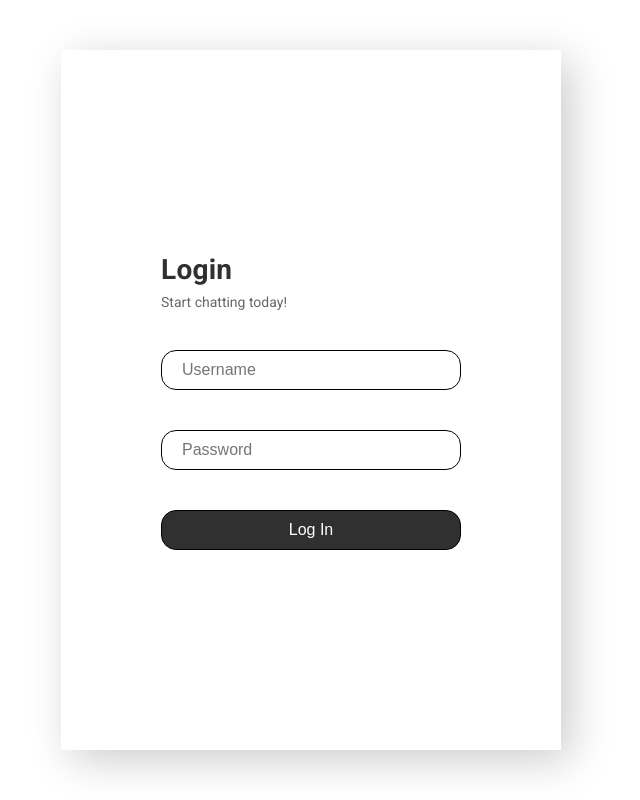
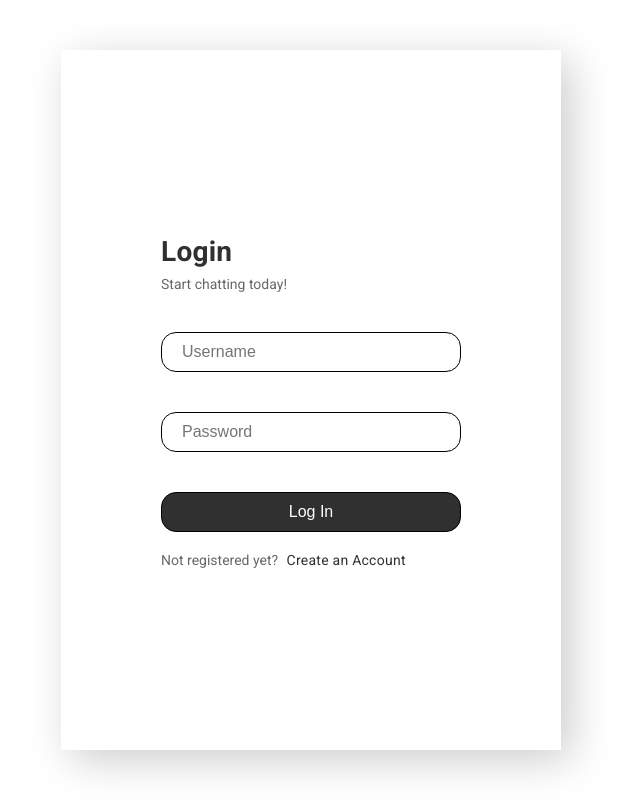
Before and after one commit to emanbau/chat-app, a React (Create React App) app in the folder client/: page / in a window 1280 px wide. Shown: the whole page, without its empty margins (329-969 px from the left). Built offline with nearby package versions, Linux system fonts and the light colour scheme.

Commit message:
Signup Logic

```diff
--- a/client/src/App.tsx
+++ b/client/src/App.tsx
@@ -32,13 +32,12 @@ const client = new ApolloClient({
 
 
 const App: React.FC = () => {
-
   // Redux States & Reducers
   const loggedin = useAppSelector(state => state.loggedin.loggedin);
   const dispatch = useAppDispatch();
 
   // Logged in handler
-  const loginHandle = () => {
+  const loginHandle: () => void = () => {
     dispatch(login());
   }
 
--- a/client/src/GraphQL/Mutations/User.ts
+++ b/client/src/GraphQL/Mutations/User.ts
@@ -11,7 +11,7 @@ export const SIGN_UP = gql`
             firstName: $firstName
             lastName: $lastName
             username: $username
-            password; $password
+            password: $password
         ) {
             successful
             message
--- a/client/src/pages/Login.scss
+++ b/client/src/pages/Login.scss
@@ -10,7 +10,6 @@
   box-shadow: 10px 10px 40px 0px rgba(0, 0, 0, 0.2);
   font-family: $font-use;
   border: none;
-}
 
   .login-heading {
     text-align: left;
@@ -68,3 +67,20 @@
       transition: 200ms;
     }
   }
+
+  .login-register {
+    text-align: left;
+    width: 300px;
+    margin: 20px 0px 0px 0px;
+    font-size: 14px;
+    color: rgba(0, 0, 0, 0.6);
+
+    span {
+      margin-left: 5px;
+      font-size: 14px;
+      color: #303030;
+      letter-spacing: 0.25px;
+      cursor: pointer;
+    }
+  }
+}
--- a/client/src/pages/Login.tsx
+++ b/client/src/pages/Login.tsx
@@ -4,12 +4,23 @@ import { LOG_IN } from '../GraphQL/Queries/User';
 import { setUsername as reduxSetUsername, setPassword as reduxSetPassword } from '../Redux/account';
 import { useAppDispatch } from '../Redux/reduxhooks';
 import './Login.scss'
+import Signup from './Signup';
 
 interface Props {
     loginHandle: () => void
 }
 
 const Login: React.FC<Props> = ({ loginHandle }) => {
+
+    // Needs to Signup State
+    const [signupNeeded, setSignupNeeded] = useState<boolean>(false);
+    // Signup State Handlers
+    const needSignupHandle: () => void = () => {
+        setSignupNeeded(true);
+    }
+    const noSignupHandle: () => void = () => {
+        setSignupNeeded(false);
+    }
 
     // Login Field States
     const [ username, setUsername ] = useState<string>('');
@@ -43,6 +54,10 @@ const Login: React.FC<Props> = ({ loginHandle }) => {
     }, [data, username, password, dispatch, loginHandle])
 
     return (
+        <div>
+            { signupNeeded ? (
+                <Signup />
+            ) : (
                 <div className="login-container" >
                     <h1 className="login-heading">Login</h1>
                     <p className="login-caption">Start chatting today!</p>
@@ -59,6 +74,9 @@ const Login: React.FC<Props> = ({ loginHandle }) => {
                         className="password-input"
                     />
                     <button className="login-button" onClick={() => getUser()}>Log In</button>
+                    <p className="login-register">Not registered yet? <span onClick={needSignupHandle}>Create an Account</span></p>
+                </div>
+            )}
         </div>
     )
 }
--- a/client/src/pages/Messenger.tsx
+++ b/client/src/pages/Messenger.tsx
@@ -23,6 +23,9 @@ const CONNECTION_PORT: string = 'localhost:3001/';
 
 const Messenger: React.FC<Props> = () => {
 
+    // Connected to Socket State
+    const [socketConnected, setSocketConnected] = useState<boolean>(false);
+
     // Room States
     const [inARoom, setInARoom] = useState<boolean>(false);
     const [room, setRoom] = useState<string>('');
@@ -37,12 +40,20 @@ const Messenger: React.FC<Props> = () => {
     useEffect(() => {
         // Setup connection to server on first render
         socket = io(CONNECTION_PORT);
-    }, [])
+        setSocketConnected(true);
+    }, [socketConnected])
 
     // Connect to room handle
     const connectToRoom: () => void = () => {
         setInARoom(true);
         socket.emit('join_room', room);
+    }
+
+    // Disconnect from room handle
+    const disconnectFromRoom: () => void = () => {
+        setInARoom(false);
+        socket.disconnect();
+        setSocketConnected(false);
     }
 
     // Receive Messages
```
Also changed, not shown: 16 other files (tests, documents, lock files or other folders). Lines whose indentation alone changed are shown as unchanged.
